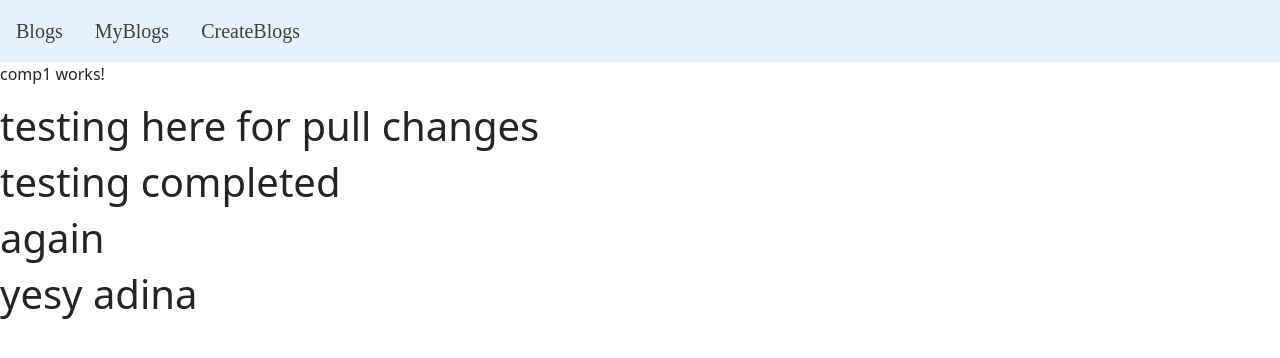
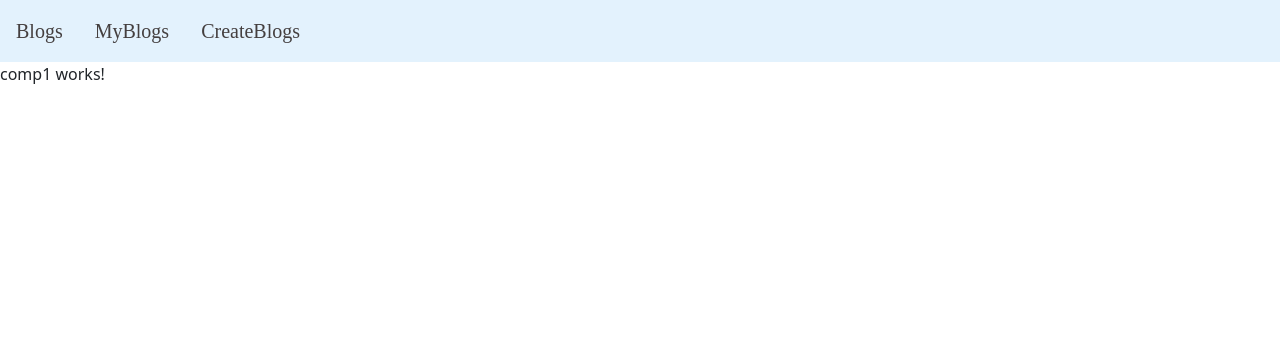
Before and after one commit to PRASHANTPAL283/AngularBlogsLatest, an Angular app: page /blogs in a window 1280 px wide. Shown: the top 358 px of the page. Built offline with nearby package versions, Linux system fonts and the light colour scheme.

Commit message:
clean code

```diff
--- a/src/app/comp1/comp1.component.html
+++ b/src/app/comp1/comp1.component.html
@@ -1,5 +1 @@
 <p>comp1 works!</p>
-<h1>testing here for pull changes</h1>
-<h1>testing completed</h1>
-<h1>again</h1>
-<h1>yesy adina</h1>
```
